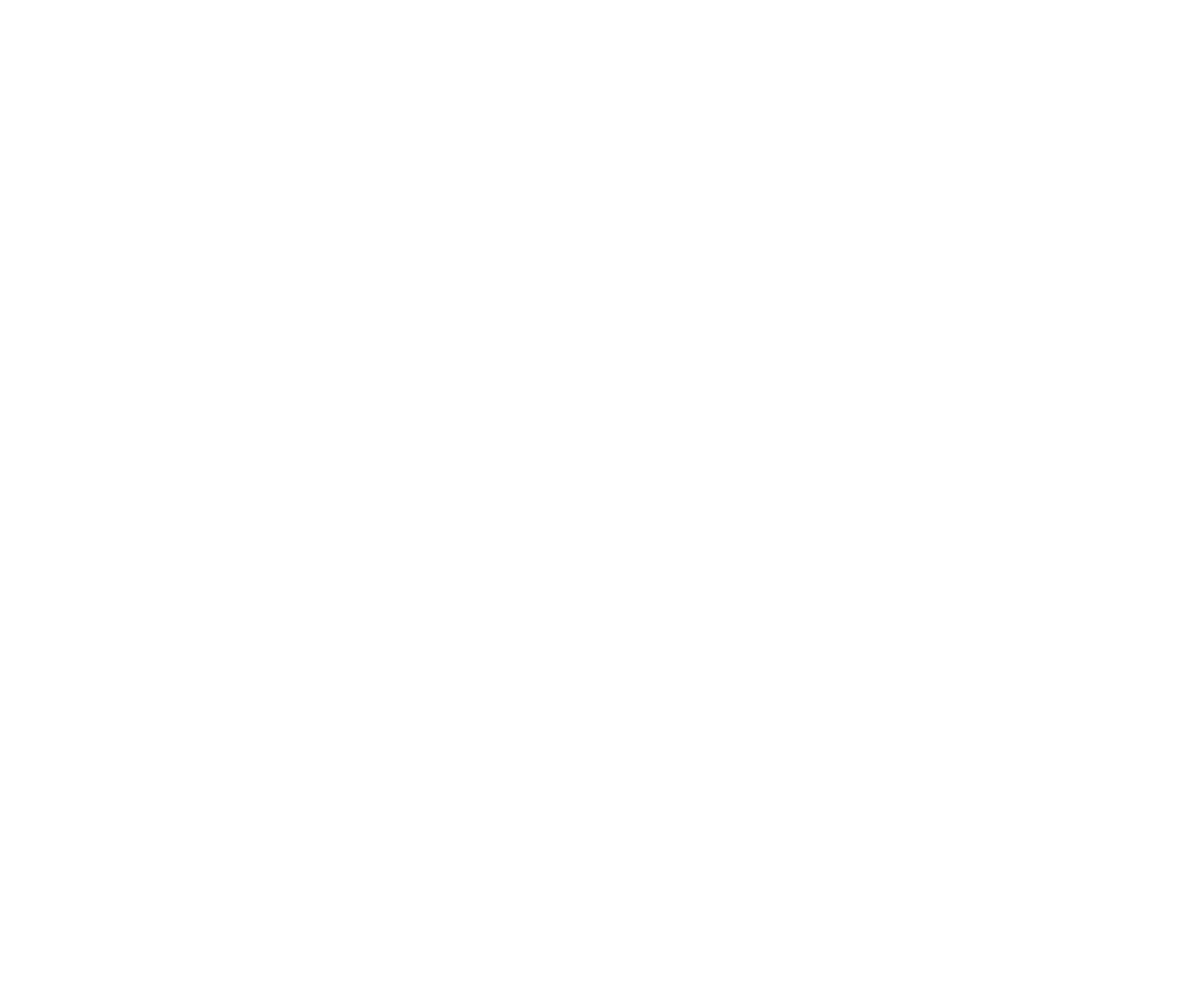
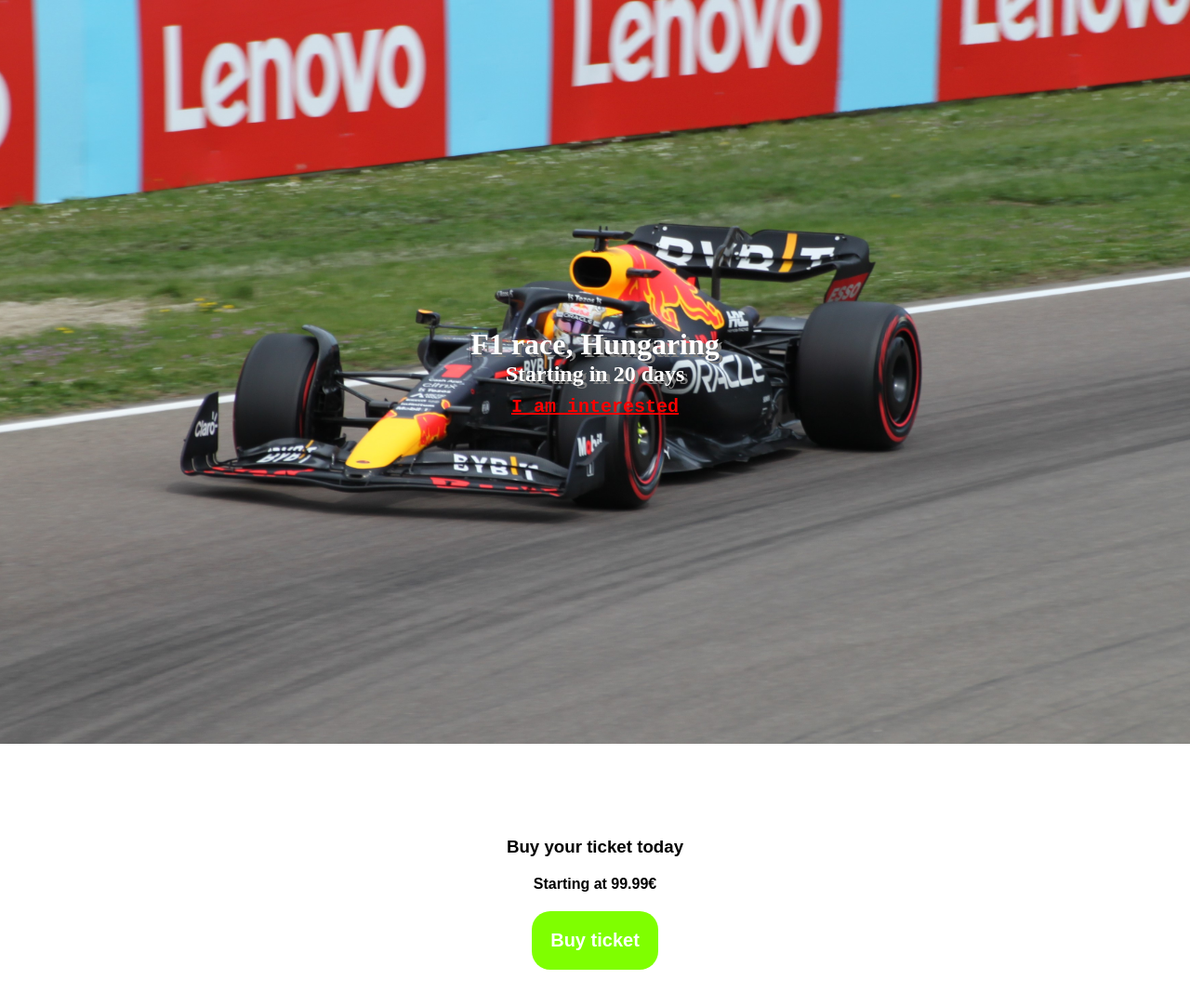
Before and after one commit to Latinovic92/Background, a plain HTML site: page index.html in a window 1280 px wide. Shown: the whole page at 93% size. Before the commit the page ends 800 px from the top, so only its background shows below. Drawn offline with Linux system fonts and the light colour scheme.

Commit message:
Paralax effect

```diff
--- a/index.html
+++ b/index.html
@@ -5,8 +5,18 @@
 		<meta http-equiv="X-UA-Compatible" content="IE=edge" />
 		<meta name="viewport" content="width=device-width, initial-scale=1.0" />
 		<title>Paralax effect</title>
+		<link rel="stylesheet" href="main.css" />
 	</head>
 	<body>
-		<div class="background"></div>
+		<div class="background">
+			<h1>F1 race, Hungaring</h1>
+			<h2>Starting in 20 days</h2>
+			<a href="#btn">I am interested</a>
+		</div>
+		<div class="textWrap">
+			<h3>Buy your ticket today</h3>
+			<p>Starting at 99.99&euro;</p>
+			<button id="btn">Buy ticket</button>
+		</div>
 	</body>
 </html>
--- a/main.css
+++ b/main.css
@@ -2,8 +2,64 @@
 	padding: 0;
 	margin: 0;
 }
-
+html {
+	scroll-behavior: smooth;
+}
+a {
+	color: red;
+	font-weight: bold;
+	font-family: "Courier New", Courier, monospace;
+	font-size: 20px;
+	margin-top: 10px;
+	border-radius: 5px;
+}
+a:hover {
+	text-decoration: none;
+	box-shadow: 0 0 50px rgb(12, 238, 42);
+	color: rgb(23, 194, 66);
+	background: white;
+}
 .background {
 	width: 100%;
 	height: 100vh;
+	background-image: url(imgs/f1.jpg);
+	background-size: cover;
+	background-repeat: no-repeat;
+	background-position: center;
+	background-attachment: fixed;
+	display: flex;
+	flex-direction: column;
+	justify-content: center;
+	align-items: center;
+	color: white;
 }
+
+.background h1,
+h2 {
+	text-shadow: 4px 3px 0 #7a7a7a;
+}
+.textWrap {
+	display: flex;
+	flex-direction: column;
+	justify-content: center;
+	align-items: center;
+	gap: 20px;
+	margin: 100px 0;
+}
+.textWrap p,
+h3 {
+	font-weight: bold;
+	font-family: Arial, Helvetica, sans-serif;
+}
+#btn {
+	border-style: none;
+	background-color: chartreuse;
+	color: white;
+	padding: 20px;
+	font-size: 20px;
+	font-weight: bold;
+	border-radius: 20px;
+}
+#btn:hover {
+	box-shadow: 0 0 50px chartreuse;
+}
```
Also changed, not shown: imgs/f1.jpg (added).
